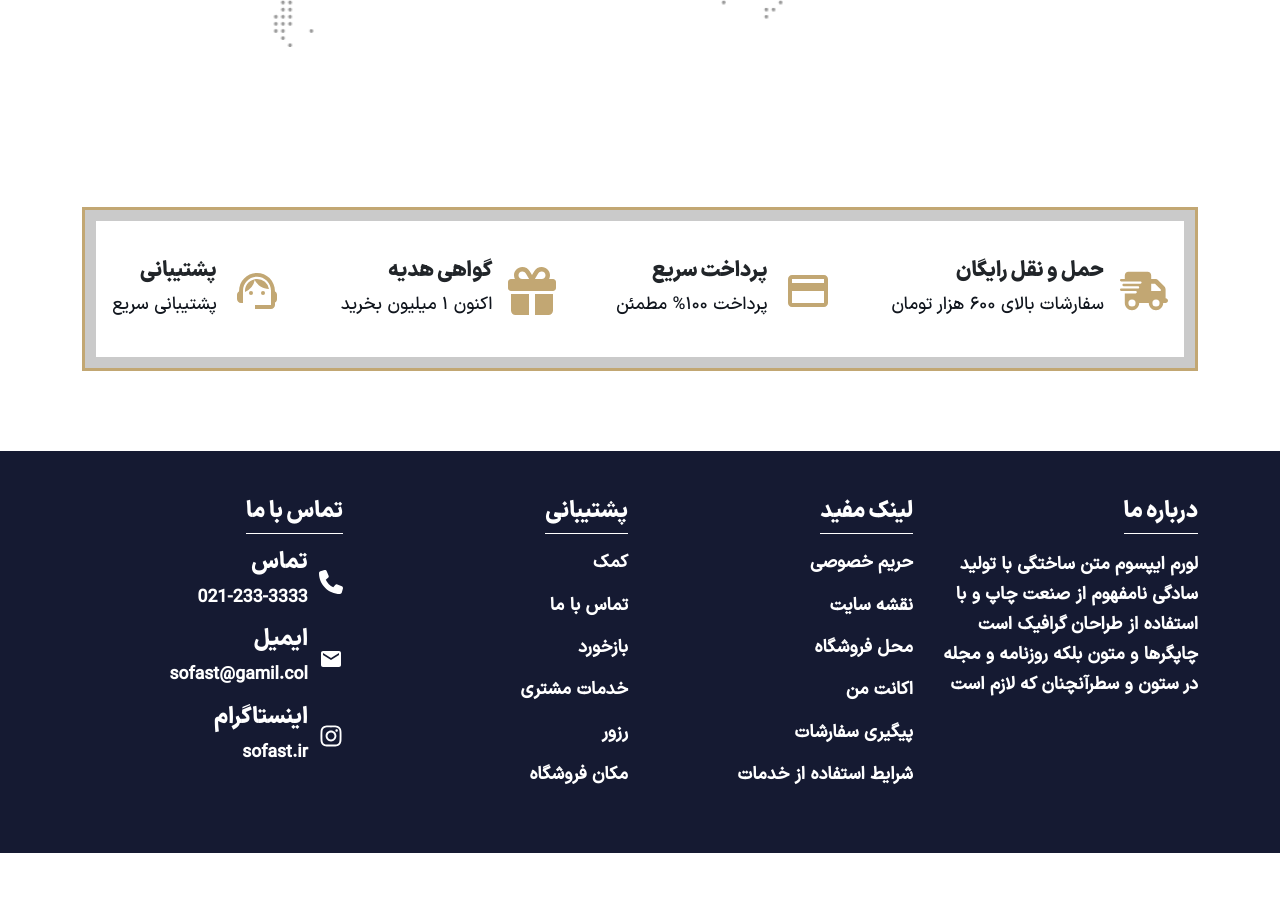
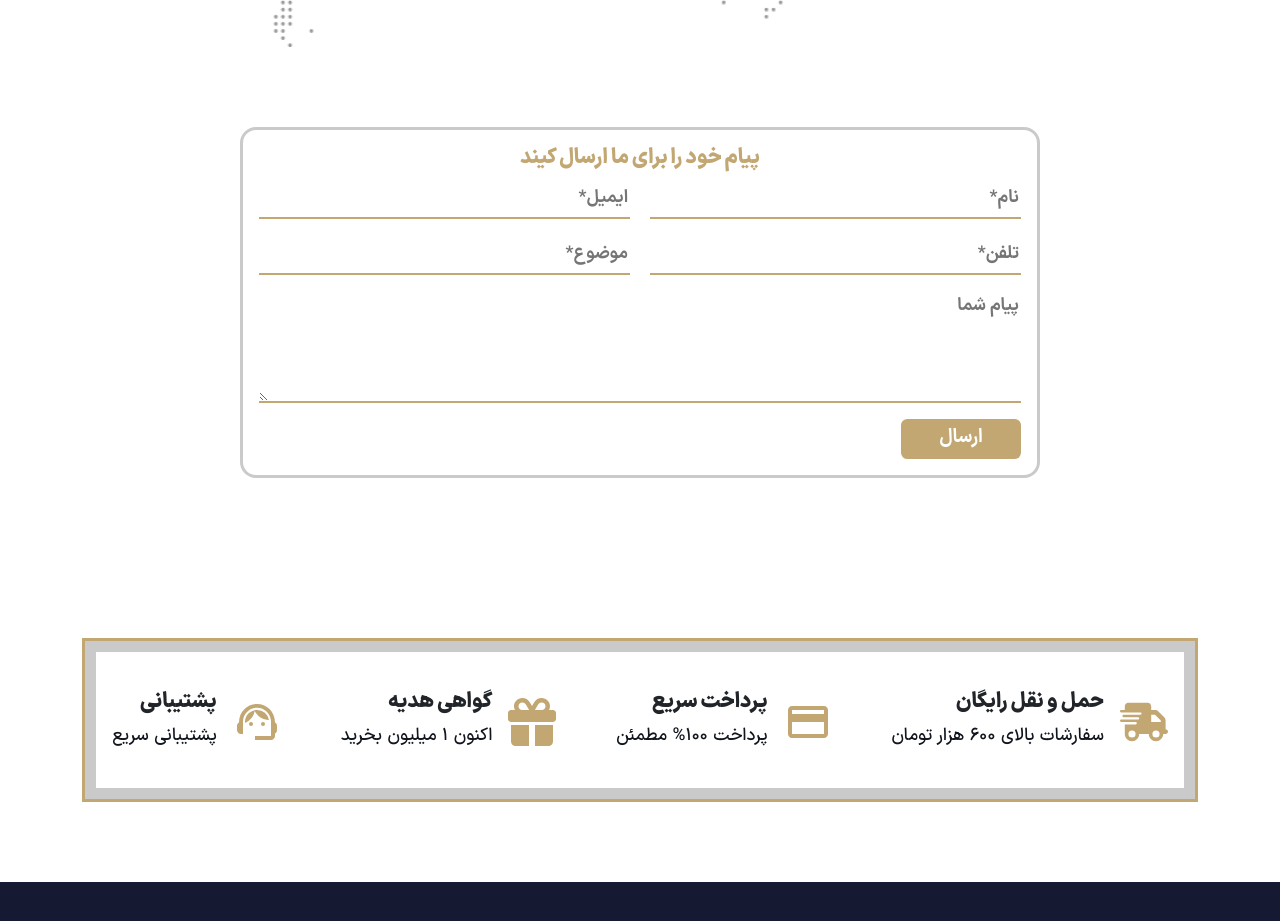
Before and after one commit to mohammadmehdidalvandii/sofast-homeShop, a Next.js app: page /Contact in a window 1280 px wide. Shown: the part 1120-2041 px from the top of the page. Before the commit the page ends 1973 px from the top, so only its background shows below. Built offline with nearby package versions, Linux system fonts and the light colour scheme.

Commit message:
create section message for contact-page

```diff
--- a/src/app/Contact/page.js
+++ b/src/app/Contact/page.js
@@ -4,6 +4,7 @@ import PageHeader from '../components/module/PageHeader/PageHeader'
 import Overview from '../components/module/Overview/Overview'
 import Footer from '../components/module/Footer/Footer'
 import ContactUs from '../components/template/contact/ContactUs/ContactUs'
+import Message from '../components/template/contact/Message/Message'
 
 function page() {
   return (
@@ -14,6 +15,7 @@ function page() {
             text='تماس با ما'
         />
         <ContactUs/>
+        <Message/>
         <Overview/>
         <Footer/>
     </>
--- /dev/null
+++ b/src/app/components/template/contact/Message/Message.js
@@ -0,0 +1,30 @@
+import React from 'react';
+import style from './Message.module.css';
+
+function Message() {
+  return (
+    <section className={style.message}>
+        <div className="container">
+            <div className="row">
+                <div className="col-12">
+                    <form action="#" className={style.message_form}>
+                        <h4 className={style.message_form_title}>پیام خود را برای ما ارسال کیند</h4>
+                        <div className={`${style.message_form_wrapper} ${'d-block d-md-flex'}`}>
+                        <input type="text" className={style.message_form_input} placeholder='نام*'/>
+                        <input type="text" className={style.message_form_input} placeholder='ایمیل*'/>
+                        </div>
+                        <div className={`${style.message_form_wrapper} ${'d-block d-md-flex'}`}>
+                        <input type="text" className={style.message_form_input} placeholder='تلفن*'/>
+                        <input type="text" className={style.message_form_input} placeholder='موضوع*'/>
+                        </div>
+                        <textarea className={style.message_form_text} placeholder='پیام شما'></textarea>
+                        <button className={`${style.message_form_submit} ${'button'}`}>ارسال</button>
+                    </form>
+                </div>
+            </div>
+        </div>
+    </section>
+  )
+}
+
+export default Message
--- /dev/null
+++ b/src/app/components/template/contact/Message/Message.module.css
@@ -0,0 +1,58 @@
+.message{
+    display: block;
+    width: 100%;
+    margin-top: 5rem;
+}
+.message_form{
+    display: block;
+    padding: 1rem;
+    max-width: 800px;
+    margin: 0 auto;
+    border: 3px solid var(--colorGray);
+    border-radius: 1rem;
+}
+.message_form_title{
+    display: block;
+    text-align: center;
+    font-family: var(--black) !important;
+    font-size: 1.3rem !important;
+    font-weight: bolder;
+    color: var(--colorBrown);
+}
+.message_form_input{
+    display: block;
+    margin-bottom: 1rem;
+    width: 100%;
+    height: 2.5rem;
+    outline: none;
+    border: none;
+    border-bottom: 2px solid var(--colorBrown);
+    font-family: var(--bold) !important;
+    font-size: 1.1rem;
+    font-weight: 600;
+    color: var(--colorNavyBlue);
+}
+
+.message_form_wrapper{
+    display: flex;
+    align-items: center;
+    gap: 20px;
+}
+
+.message_form_text{
+    display: block;
+    margin-bottom: 1rem;
+    width: 100%;
+    height: 7rem;
+    outline: none;
+    border: none;
+    border-bottom: 2px solid var(--colorBrown);
+    font-family: var(--bold) !important;
+    font-size: 1.1rem;
+    font-weight: 600;
+    color: var(--colorNavyBlue);
+}
+.message_form_submit{
+    border: none;
+    outline: none;
+}
```
